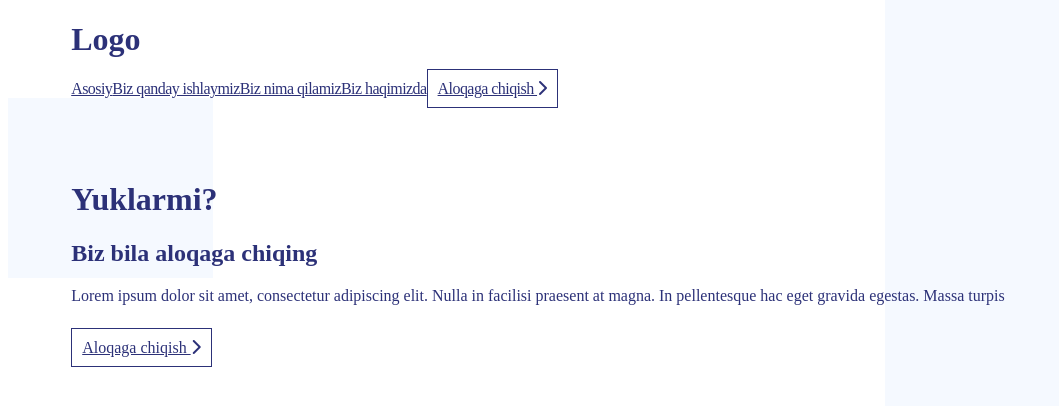
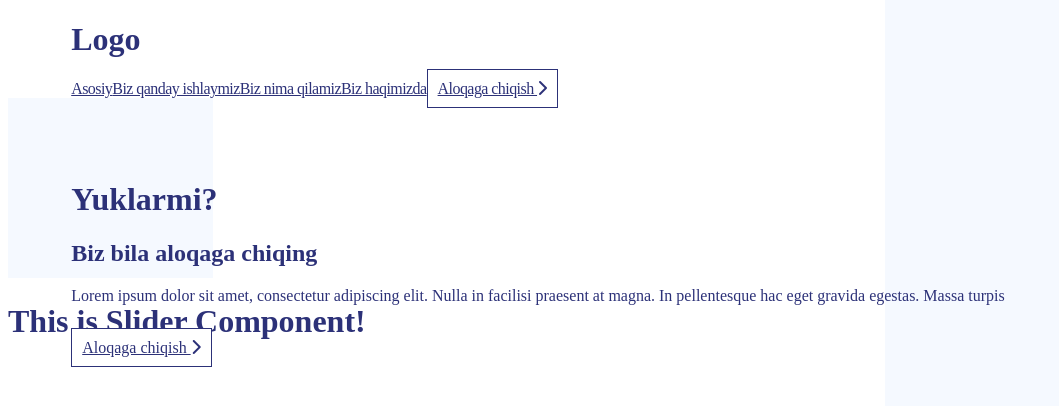
Before and after one commit to hakimov-dev/truck-service-landing, a Vue app: page / in a window 1280 px wide. Shown: the top 406 px of the page, without its empty margins (0-1059 px from the left). Built offline with nearby package versions, Linux system fonts and the light colour scheme; the HTML template or start-up script is replaced by a standard one.

Commit message:
Import 'Slider' component.

```diff
--- a/src/components/Header/index.vue
+++ b/src/components/Header/index.vue
@@ -1,15 +1,17 @@
 <template>
        <Navbar/>
        <Content/>
+       <Slider/>
 </template>
 
 <script>
 import Navbar from './components/Navbar'
 import Content from './components/Content'
+import Slider from './components/Slider'
 export default {
   name: 'Header',
   components: {
-    Navbar, Content
+    Navbar, Content, Slider
   }
 }
 </script>
```
